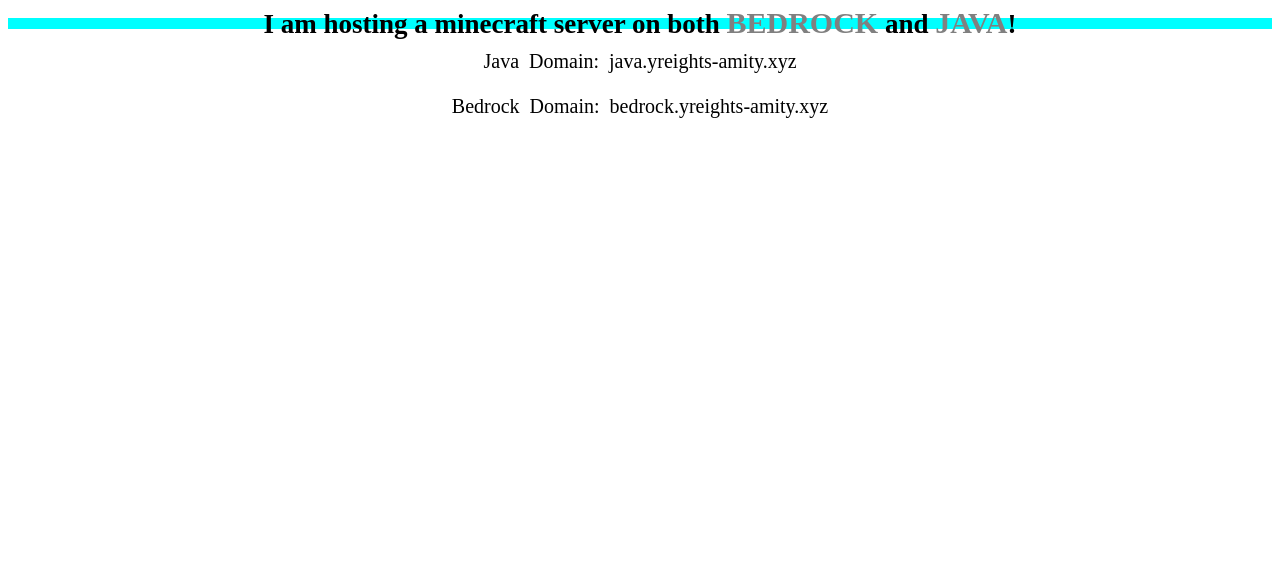
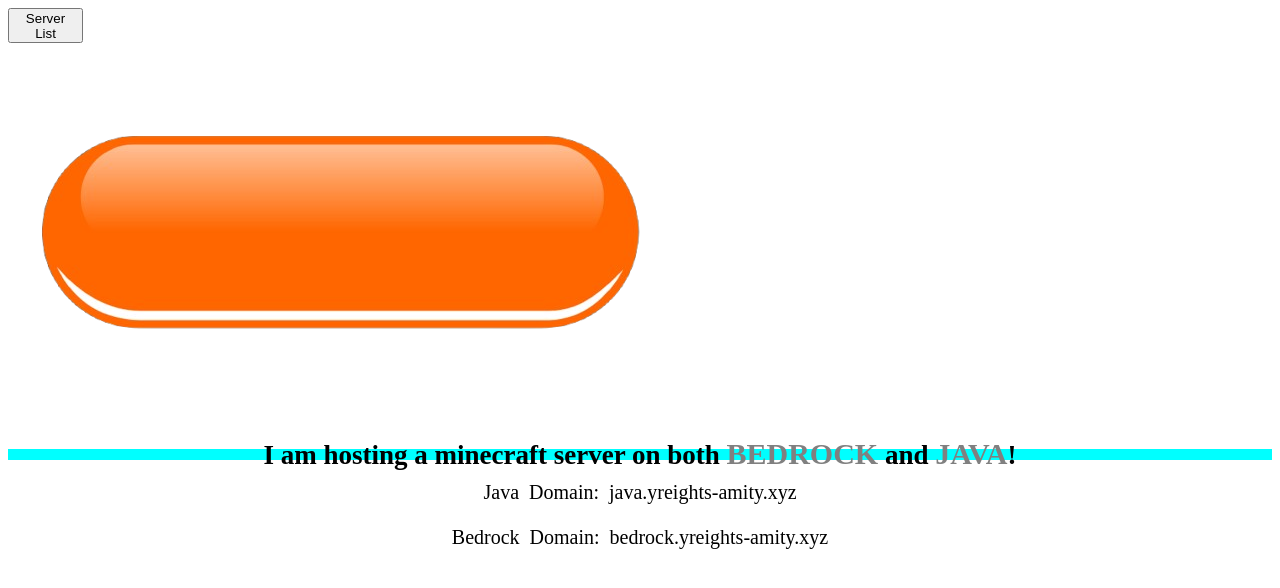
Before and after one commit to YoYo-Head/yeareights-amity.xyz, a plain HTML site: page index.html in a window 1280 px wide. Drawn offline with Linux system fonts and the light colour scheme.

Commit message:
new file:   Pictures/orange-button.png 	modified:   README.md 	modified:   index.html 	modified:   main.css 	new file:   server-list.css 	new file:   server-list.html

```diff
--- a/index.html
+++ b/index.html
@@ -2,9 +2,17 @@
 <html>
 <head>
     <title>YR8s Amity</title>
-    <link rel="stylesheet" type="text/css" href="main.css" >
+    <link rel="stylesheet" type="text/css" href="main.css">
+    <meta property="og:title" content="YR8s Amity"/>
+    <meta property="og:image" content="https://drive.google.com/file/d/1CQhPDBBlUbAshPV15sIXvhK8EQ_1fzst/view"/>
+    <meta property="og:description" content="Year 8s Amity"/>
+    <meta property="og:url" content="yreights-amity.xyz"/>
+    <meta property="og:image:width" content="1200" />
+    <meta property="og:image:height" content="627"/>
+    <meta property="og:type" content="website"/>
 </head>
 <body>
+    <button type="button"> Server List <img src="Pictures/orange-button.png" alt="orange-button"> </button>
     <h1>I am hosting a minecraft server on both <span>BEDROCK</span> and <span>JAVA</span>!</h1>
     <p>Java Domain: java.yreights-amity.xyz </p>
     <p>Bedrock Domain: bedrock.yreights-amity.xyz</p>
--- a/main.css
+++ b/main.css
@@ -1,7 +1,6 @@
 h1 {
     font-size: 27px;
     color: black;
-
     text-align: center;
     line-height: 10px;
     background-size: auto;
@@ -11,6 +10,7 @@ h1 {
 span {
     font-size: 30px;
     color: grey
+
 }
 p {
     font-size: 20px;
@@ -19,3 +19,13 @@ p {
     text-align: center;
 
 }
+button {
+    width: 75px;
+    height: 35px;
+    text-align: center;
+
+}
+button img {
+    width: auto;
+    height: auto
+}
```
Also changed, not shown: Pictures/orange-button.png (added), server-list.css (added), server-list.html (added), 1 other file.
